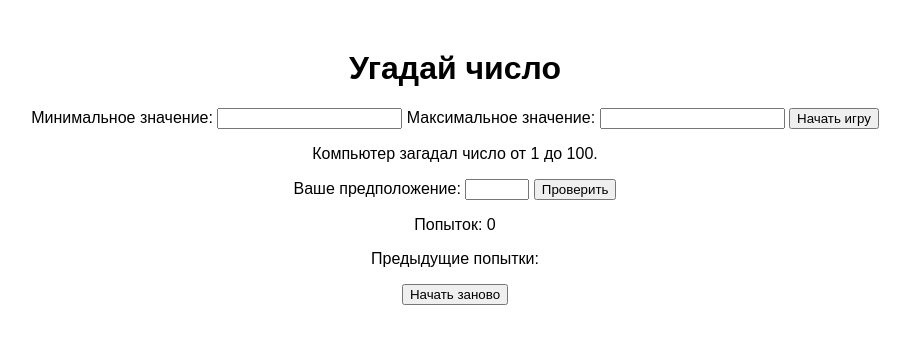
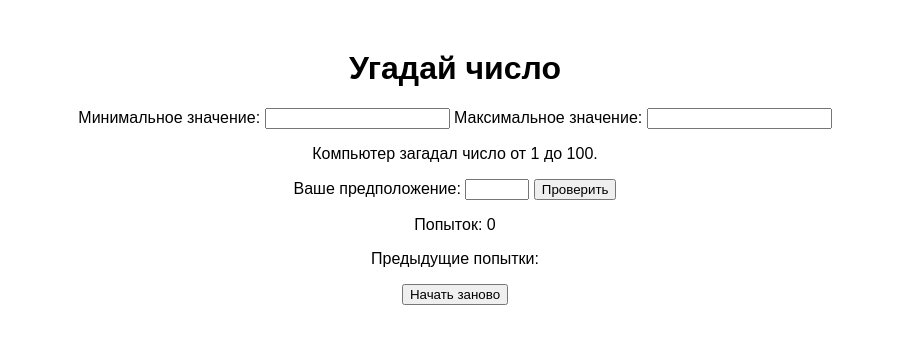
Before and after one commit to phewstaff/WB-L2-Guess-Number, a plain HTML site: page index.html in a window 1280 px wide. Shown: the whole page, without its empty margins (185-1095 px from the left). Drawn offline with Linux system fonts and the light colour scheme.

Commit message:
add README

```diff
--- a/index.html
+++ b/index.html
@@ -23,9 +23,6 @@
     <!-- Ввод максимального значения -->
     <label for="maxRange">Максимальное значение:</label>
     <input type="number" id="maxRange" />
-
-    <!-- Кнопка для начала игры -->
-    <button onclick="startGame()">Начать игру</button>
 
     <!-- Отображение диапазона значений -->
     <p>
```
Also changed, not shown: 1 other file.
